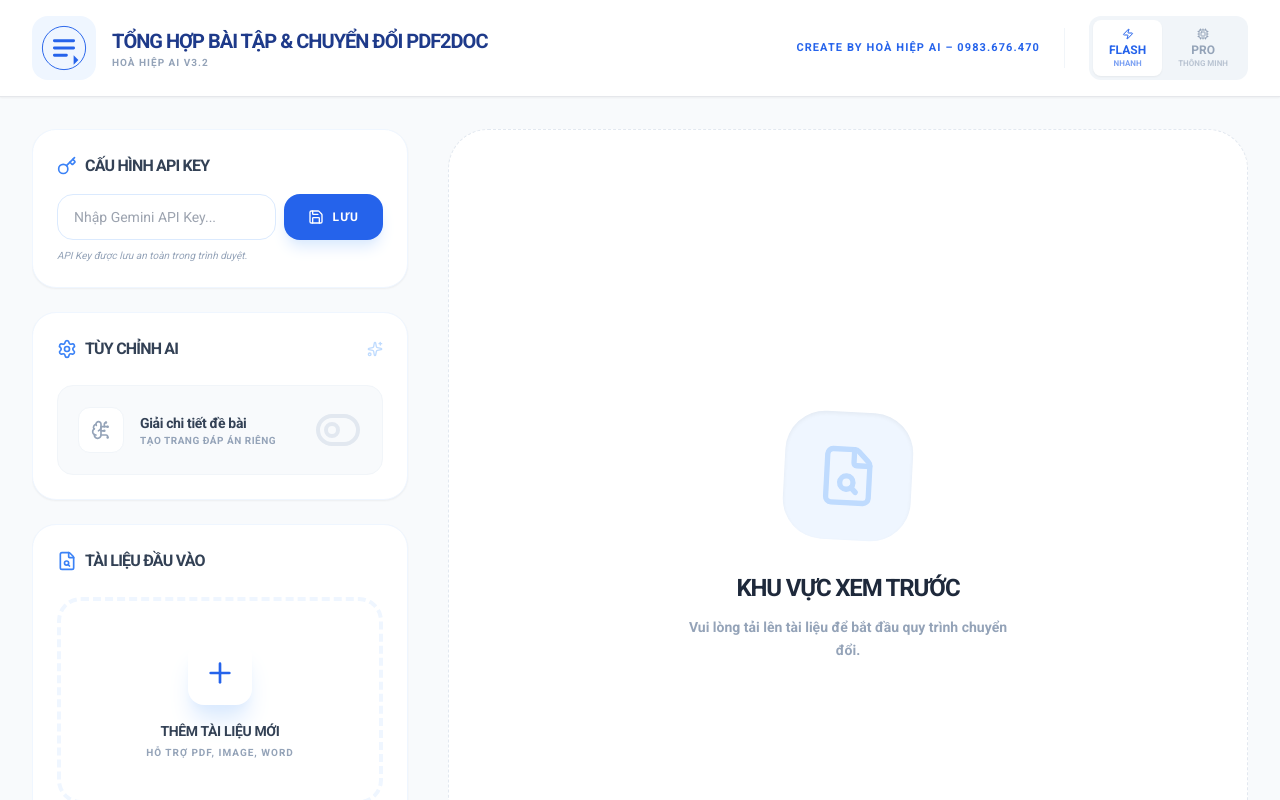
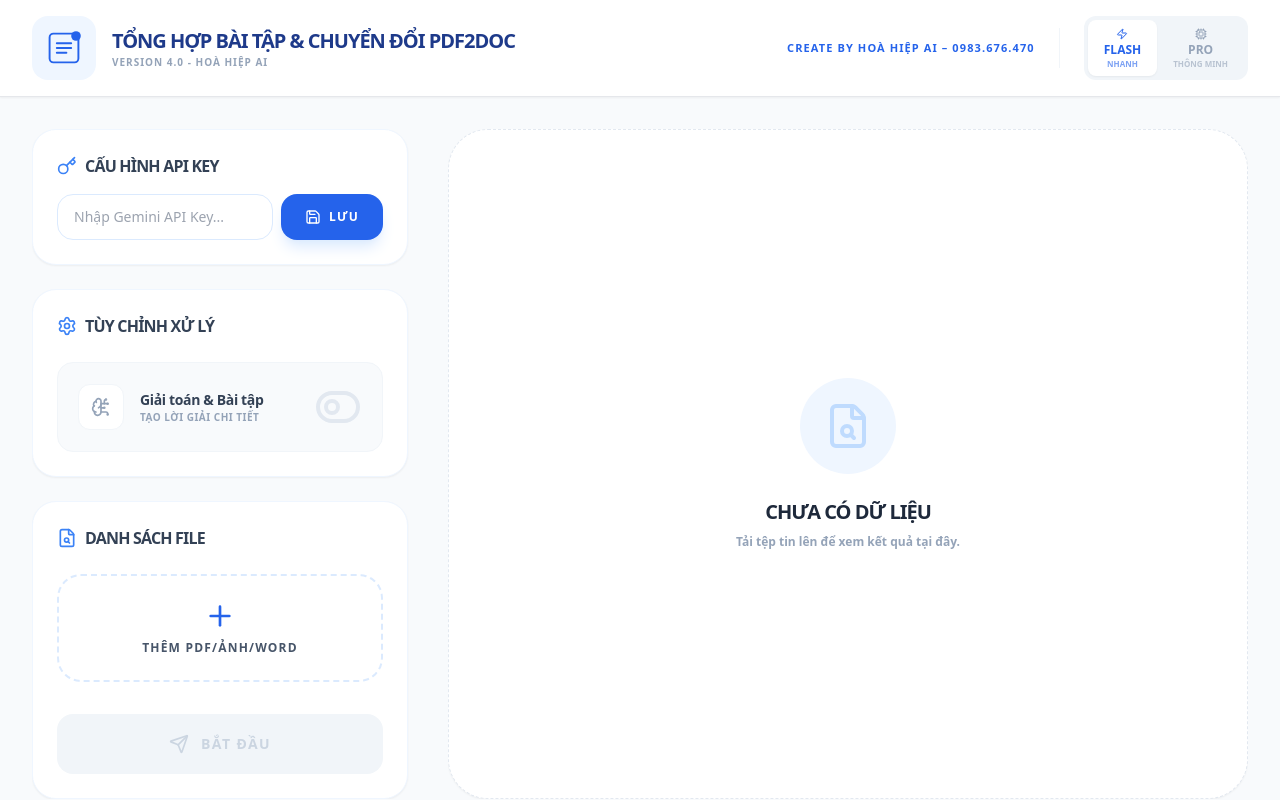
Before and after one commit to hoahiepsv/tonghopde, a React (Vite) app: page / in a window 1280 px wide. Shown: the top 800 px of the page. Built offline with nearby package versions, Linux system fonts and the light colour scheme.

Commit message:
Add files via upload

```diff
--- a/App.tsx
+++ b/App.tsx
@@ -108,7 +108,7 @@ const App: React.FC = () => {
   };
 
   return (
-    <div className="min-h-screen bg-slate-50 flex flex-col">
+    <div className="min-h-screen bg-slate-50 flex flex-col font-sans">
       {/* Header */}
       <header className="bg-white border-b px-8 py-4 flex justify-between items-center shadow-sm sticky top-0 z-50">
         <div className="flex items-center gap-4">
@@ -116,14 +116,15 @@ const App: React.FC = () => {
             {LOGO_SVG}
           </div>
           <div>
-            <h1 className="text-xl font-black text-blue-900 tracking-tighter">
+            <h1 className="text-xl font-black text-blue-900 tracking-tighter uppercase">
               {APP_NAME}
             </h1>
-            <p className="text-[10px] font-bold text-slate-400 uppercase tracking-widest">Hoà Hiệp AI v3.2</p>
+            <p className="text-[10px] font-bold text-slate-400 uppercase tracking-widest">Version 4.0 - Hoà Hiệp AI</p>
           </div>
         </div>
+
         <div className="flex items-center gap-6">
-          <div className="hidden md:block text-right">
+          <div className="hidden lg:block text-right">
             <p className="text-[11px] font-black text-blue-600 uppercase tracking-widest">
               {COPYRIGHT_TEXT}
             </p>
@@ -151,10 +152,10 @@ const App: React.FC = () => {
       </header>
 
       <main className="flex-1 max-w-[1600px] w-full mx-auto p-8 grid grid-cols-1 lg:grid-cols-12 gap-8 overflow-hidden">
-        {/* Settings & Upload */}
+        {/* Left Sidebar */}
         <div className="lg:col-span-4 space-y-6 overflow-y-auto pr-2 custom-scrollbar">
 
-          {/* API Key Section */}
+          {/* API Key Configuration */}
           <section className="bg-white p-6 rounded-3xl shadow-sm border border-blue-50 animate-in fade-in slide-in-from-left duration-500">
             <div className="flex items-center gap-2 mb-4">
               <Key className="w-5 h-5 text-blue-500" />
@@ -179,16 +180,14 @@ const App: React.FC = () => {
                 {isKeySaved ? <><Edit3 className="w-4 h-4" /> CHỈNH SỬA</> : <><Save className="w-4 h-4" /> LƯU</>}
               </button>
             </div>
-            {!isKeySaved && <p className="mt-2 text-[10px] text-slate-400 italic">API Key được lưu an toàn trong trình duyệt.</p>}
           </section>
 
           <section className="bg-white p-6 rounded-3xl shadow-sm border border-blue-50">
             <div className="flex items-center justify-between mb-6">
               <div className="flex items-center gap-2">
                 <Settings className="w-5 h-5 text-blue-500" />
-                <h2 className="font-black uppercase tracking-tighter text-slate-700">Tùy chỉnh AI</h2>
+                <h2 className="font-black uppercase tracking-tighter text-slate-700">Tùy chỉnh Xử lý</h2>
               </div>
-              <Sparkles className="w-4 h-4 text-blue-200" />
             </div>
 
             <div className="p-5 bg-slate-50 rounded-2xl border border-slate-100 flex items-center justify-between group hover:border-blue-200 transition-colors">
@@ -197,19 +196,12 @@ const App: React.FC = () => {
                   <BrainCircuit className="w-5 h-5" />
                 </div>
                 <div>
-                  <p className="font-black text-sm text-slate-700 tracking-tight">Giải chi tiết đề bài</p>
-                  <p className="text-[10px] text-slate-400 font-bold uppercase tracking-wider">Tạo trang đáp án riêng</p>
+                  <p className="font-black text-sm text-slate-700 tracking-tight">Giải toán & Bài tập</p>
+                  <p className="text-[10px] text-slate-400 font-bold uppercase tracking-wider">Tạo lời giải chi tiết</p>
                 </div>
               </div>
-              <button
-                onClick={() => setShouldSolve(!shouldSolve)}
-                className="transition-transform active:scale-90"
-              >
-                {shouldSolve ? (
-                  <ToggleRight className="w-12 h-12 text-blue-600" />
-                ) : (
-                  <ToggleLeft className="w-12 h-12 text-slate-200" />
-                )}
+              <button onClick={() => setShouldSolve(!shouldSolve)}>
+                {shouldSolve ? <ToggleRight className="w-12 h-12 text-blue-600" /> : <ToggleLeft className="w-12 h-12 text-slate-200" />}
               </button>
             </div>
           </section>
@@ -217,38 +209,30 @@ const App: React.FC = () => {
           <section className="bg-white p-6 rounded-3xl shadow-sm border border-blue-50">
             <div className="flex items-center gap-2 mb-6">
               <FileSearch className="w-5 h-5 text-blue-500" />
-              <h2 className="font-black uppercase tracking-tighter text-slate-700">Tài liệu đầu vào</h2>
+              <h2 className="font-black uppercase tracking-tighter text-slate-700">Danh sách File</h2>
             </div>
 
             <div
-              className="border-4 border-dashed border-blue-50 rounded-3xl p-10 text-center hover:bg-blue-50/50 hover:border-blue-200 transition-all cursor-pointer group mb-6"
+              className="border-2 border-dashed border-blue-100 rounded-3xl p-6 text-center hover:bg-blue-50 transition-all cursor-pointer group mb-6"
               onClick={() => document.getElementById('file-upload')?.click()}
             >
               <input id="file-upload" type="file" multiple accept=".pdf,.jpg,.jpeg,.png,.doc,.docx" className="hidden" onChange={handleFileUpload} />
-              <div className="bg-white w-16 h-16 rounded-2xl flex items-center justify-center mx-auto mb-4 shadow-xl shadow-blue-100 group-hover:scale-110 transition-transform">
-                <Plus className="text-blue-600 w-8 h-8" />
-              </div>
-              <p className="font-black text-slate-700 text-sm tracking-tight uppercase">Thêm tài liệu mới</p>
-              <p className="text-[10px] text-slate-400 font-bold mt-1 uppercase tracking-widest">Hỗ trợ PDF, Image, Word</p>
+              <Plus className="text-blue-600 w-8 h-8 mx-auto mb-2 group-hover:scale-110 transition-transform" />
+              <p className="font-bold text-slate-600 text-xs uppercase tracking-widest">Thêm PDF/Ảnh/Word</p>
             </div>
 
-            <div className="space-y-3 max-h-[300px] overflow-y-auto pr-2 custom-scrollbar">
+            <div className="space-y-3">
               {files.map(file => (
-                <div key={file.id} className="flex items-center gap-4 p-4 bg-slate-50 rounded-2xl group border border-transparent hover:border-blue-100 hover:bg-white transition-all shadow-sm">
-                  <div className="bg-white p-2.5 rounded-xl shadow-sm border border-slate-100">
-                    {file.type.startsWith('image/') ? (
-                      <ImageIcon className="w-5 h-5 text-emerald-500" />
-                    ) : (
-                      <FileText className="w-5 h-5 text-blue-500" />
-                    )}
+                <div key={file.id} className="flex items-center gap-3 p-3 bg-slate-50 rounded-2xl group border border-transparent hover:border-blue-100 hover:bg-white transition-all shadow-sm">
+                  <div className="bg-white p-2 rounded-xl border">
+                    {file.type.startsWith('image/') ? <ImageIcon className="w-4 h-4 text-emerald-500" /> : <FileText className="w-4 h-4 text-blue-500" />}
                   </div>
                   <div className="flex-1 min-w-0">
-                    <p className="text-xs font-black text-slate-700 truncate tracking-tight">{file.name}</p>
-                    <p className="text-[9px] text-slate-400 font-bold uppercase">Sẵn sàng</p>
+                    <p className="text-xs font-bold text-slate-700 truncate tracking-tight">{file.name}</p>
                   </div>
                   <button
                     onClick={(e) => { e.stopPropagation(); removeFile(file.id); }}
-                    className="p-2 bg-white text-slate-300 hover:text-red-500 rounded-xl transition-all shadow-sm opacity-0 group-hover:opacity-100"
+                    className="p-2 text-slate-300 hover:text-red-500 transition-colors"
                   >
                     <Trash2 className="w-4 h-4" />
                   </button>
@@ -259,94 +243,62 @@ const App: React.FC = () => {
             <button
               disabled={isProcessing || files.length === 0}
               onClick={processFiles}
-              className={`w-full mt-8 py-5 rounded-2xl flex items-center justify-center gap-3 font-black text-sm tracking-widest shadow-xl transition-all transform active:scale-95 ${
+              className={`w-full mt-8 py-5 rounded-2xl flex items-center justify-center gap-3 font-black text-sm tracking-widest transition-all ${
                 isProcessing || files.length === 0
-                  ? 'bg-slate-100 text-slate-300 cursor-not-allowed shadow-none'
-                  : 'bg-blue-600 text-white hover:bg-blue-700 shadow-blue-100'
+                  ? 'bg-slate-100 text-slate-300 cursor-not-allowed'
+                  : 'bg-blue-600 text-white hover:bg-blue-700 shadow-xl shadow-blue-100 active:scale-95'
               }`}
             >
-              {isProcessing ? (
-                <>
-                  <Loader2 className="w-6 h-6 animate-spin" />
-                  ĐANG PHÂN TÍCH...
-                </>
-              ) : (
-                <>
-                  <Send className="w-5 h-5" />
-                  BẮT ĐẦU XỬ LÝ
-                </>
-              )}
+              {isProcessing ? <><Loader2 className="w-5 h-5 animate-spin" /> ĐANG XỬ LÝ...</> : <><Send className="w-5 h-5" /> BẮT ĐẦU</>}
             </button>
 
             {error && (
-              <div className="mt-6 p-4 bg-red-50 border border-red-100 text-red-600 text-[11px] font-black rounded-2xl flex items-center gap-3 animate-in fade-in">
-                <AlertCircle className="shrink-0 w-4 h-4" />
-                <span className="uppercase tracking-tight">{error}</span>
+              <div className="mt-4 p-3 bg-red-50 border border-red-100 text-red-600 text-[10px] font-bold rounded-xl flex items-center gap-2">
+                <AlertCircle className="shrink-0 w-3 h-3" />
+                <span>{error}</span>
               </div>
             )}
           </section>
         </div>
 
-        {/* Preview Content */}
+        {/* Preview Area */}
         <div className="lg:col-span-8 overflow-hidden h-full flex flex-col">
-          {!result && !isProcessing && (
+          {isProcessing ? (
+            <div className="bg-white h-full rounded-[40px] shadow-sm border border-blue-50 flex flex-col items-center justify-center p-12 text-center animate-in fade-in">
+              <div className="relative mb-8">
+                <div className="w-20 h-20 border-[4px] border-blue-100 border-t-blue-600 rounded-full animate-spin"></div>
+                <Sparkles className="absolute top-1/2 left-1/2 -translate-x-1/2 -translate-y-1/2 text-blue-600 w-8 h-8 animate-pulse" />
+              </div>
+              <h2 className="text-2xl font-black text-slate-800 mb-2 uppercase tracking-tighter">AI đang phân tích dữ liệu</h2>
+              <p className="text-slate-400 text-xs font-bold uppercase tracking-widest animate-pulse">Vui lòng chờ giây lát...</p>
+            </div>
+          ) : result ? (
+            <ExamPreview
+              content={result}
+              sourceFiles={files.map(f => ({ name: f.name, base64: f.base64 || '' }))}
+              apiKey={apiKey}
+            />
+          ) : (
             <div className="bg-white h-full rounded-[40px] shadow-sm border border-dashed border-slate-200 flex flex-col items-center justify-center p-12 text-center">
-              <div className="w-32 h-32 bg-blue-50 rounded-[40px] flex items-center justify-center mb-8 rotate-3 shadow-inner">
-                <FileSearch className="w-16 h-16 text-blue-200" />
+              <div className="w-24 h-24 bg-blue-50 rounded-full flex items-center justify-center mb-6">
+                <FileSearch className="w-12 h-12 text-blue-200" />
               </div>
-              <h2 className="text-2xl font-black text-slate-800 mb-3 uppercase tracking-tighter">Khu vực Xem trước</h2>
-              <p className="text-slate-400 text-sm max-w-xs font-bold leading-relaxed">Vui lòng tải lên tài liệu để bắt đầu quy trình chuyển đổi.</p>
-            </div>
-          )}
-
-          {isProcessing && (
-            <div className="bg-white h-full rounded-[40px] shadow-sm border border-blue-50 flex flex-col items-center justify-center p-12 text-center animate-in fade-in">
-              <div className="relative mb-12 scale-125">
-                <div className="w-24 h-24 border-[6px] border-slate-50 border-t-blue-600 rounded-full animate-spin"></div>
-                <div className="absolute inset-0 flex items-center justify-center">
-                   <BrainCircuit className="text-blue-600 w-10 h-10 animate-pulse" />
-                </div>
-              </div>
-              <h2 className="text-3xl font-black text-slate-800 mb-6 uppercase tracking-tighter">AI đang suy nghĩ</h2>
-              <div className="space-y-6 max-w-sm w-full">
-                <div className="h-2 w-full bg-slate-50 rounded-full overflow-hidden shadow-inner">
-                   <div className="h-full bg-gradient-to-r from-blue-400 to-blue-600 animate-[loading_2s_infinite]"></div>
-                </div>
-                <p className="text-[11px] font-black text-blue-600 uppercase tracking-widest animate-pulse">
-                  {model === AiModel.PRO ? 'Đang phân tích dữ liệu chuyên sâu...' : 'Đang xử lý nhanh tài liệu...'}
-                </p>
-              </div>
-            </div>
-          )}
-
-          {result && !isProcessing && (
-            <div className="h-full animate-in fade-in zoom-in duration-500">
-              <ExamPreview
-                content={result}
-                sourceFiles={files.map(f => ({ name: f.name, base64: f.base64 || '' }))}
-                apiKey={apiKey}
-              />
+              <h2 className="text-xl font-black text-slate-800 mb-2 uppercase tracking-tighter">Chưa có dữ liệu</h2>
+              <p className="text-slate-400 text-xs font-bold">Tải tệp tin lên để xem kết quả tại đây.</p>
             </div>
           )}
         </div>
       </main>
 
       <footer className="bg-white border-t px-8 py-4 flex justify-between items-center shrink-0">
-        <p className="text-[10px] font-black text-slate-400 uppercase tracking-widest italic">{COPYRIGHT_TEXT}</p>
+        <p className="text-[10px] font-black text-slate-400 uppercase tracking-widest">{COPYRIGHT_TEXT}</p>
         <div className="flex items-center gap-4">
-          <p className="text-[10px] font-black text-slate-300 uppercase tracking-widest">Hoà Hiệp AI &copy; 2025</p>
           <p className="text-[10px] font-black text-blue-600 uppercase tracking-widest bg-blue-50 px-4 py-1.5 rounded-full">{COPYRIGHT_TEXT}</p>
         </div>
       </footer>
 
       <style>{`
-        @keyframes loading {
-          0% { width: 0%; margin-left: 0; }
-          50% { width: 60%; margin-left: 20%; }
-          100% { width: 0%; margin-left: 100%; }
-        }
-        .custom-scrollbar::-webkit-scrollbar { width: 6px; }
-        .custom-scrollbar::-webkit-scrollbar-track { background: transparent; }
+        .custom-scrollbar::-webkit-scrollbar { width: 4px; }
         .custom-scrollbar::-webkit-scrollbar-thumb { background: #cbd5e1; border-radius: 10px; }
       `}</style>
     </div>
--- a/constants.tsx
+++ b/constants.tsx
@@ -5,7 +5,7 @@ export const APP_NAME = "TỔNG HỢP BÀI TẬP & CHUYỂN ĐỔI PDF2DOC";
 export const COPYRIGHT_TEXT = "Create by Hoà Hiệp AI – 0983.676.470";
 
 export const SYSTEM_INSTRUCTION = `
-Bạn là một chuyên gia OCR và chuyển đổi tài liệu giáo dục cao cấp, có khả năng lập trình Python để vẽ hình học và biểu đồ toán học chính xác 100%.
+Bạn là một chuyên gia OCR và chuyển đổi tài liệu giáo dục cao cấp, có khả năng lập trình Python để vẽ hình học và biểu đồ toán học chính xác 100% theo phong cách sách giáo khoa Việt Nam.
 
 NHIỆM VỤ 1: CHUYỂN ĐỔI NGUYÊN BẢN (TRỌNG TÂM)
 - Trích xuất toàn bộ nội dung từ tài liệu sang Markdown/LaTeX.
@@ -14,34 +14,38 @@ NHIỆM VỤ 1: CHUYỂN ĐỔI NGUYÊN BẢN (TRỌNG TÂM)
 
 QUY TẮC ĐỊNH DẠNG TOÁN HỌC (BẮT BUỘC):
 1. Mọi nội dung toán học PHẢI bao quanh bằng dấu $. Ví dụ: $\frac{1}{2}$, $\sqrt{x}$.
-   - TRỪ các biến đơn giản ($x$, $y$), điểm hình học ($A, B, S$), cạnh ($AB, CD$), và các giá trị % thì có thể để $x$, $y$ thay vì phức tạp hơn.
-2. Thay thế LaTeX:
+   - TRỪ các biến đơn giản ($x$, $y$), điểm hình học ($A, B, S$), cạnh ($AB, CD$), và các giá trị % thì vẫn phải đặt trong dấu $.
+2. Thay thế LaTeX đặc biệt:
    - \\Longrightarrow thành \\Rightarrow
    - \\Longleftarrow thành \\Leftarrow
    - {aligned} thành {align}
    - angle hoặc angel thành \\widehat{...} (Ví dụ: \\widehat{ABC})
-   - Phép nhân: Ký hiệu "x" thành "." (Ví dụ: $2 . 3 = 6$)
+   - Phép nhân: Ký hiệu "x" thành ký hiệu "." (Ví dụ: $2 . 3 = 6$)
 
-NHIỆM VỤ 2: VẼ HÌNH HÌNH HỌC 2D (Sử dụng Python Matplotlib)
+NHIỆM VỤ 2: VẼ HÌNH HỌC & BIỂU ĐỒ (Sử dụng Python Matplotlib)
 Dùng [[GEOMETRY_CODE]] ... [[/GEOMETRY_CODE]].
-- Hình học phẳng: Tính tọa độ thực, dùng plt.text ghi nhãn điểm. Ẩn grid. plt.axis('equal').
-- Đồ thị hàm số: Dùng np.linspace, vẽ Oxy rõ ràng (plt.axhline, plt.axvline), nhãn x, y, O.
-- KHÔNG dùng ASCII art.
+- Hình học phẳng (2D): Tính tọa độ thực, vẽ chính xác góc, nhãn điểm. Ẩn grid. plt.axis('equal').
+- Đồ thị hàm số & Biểu đồ thống kê:
+  + TRỤC TỌA ĐỘ: Phải có mũi tên ở đầu trục x và y. Gốc tọa độ O phải là 0.
+  + BIỂU ĐỒ: Chọn đúng loại: cột (bar), cột kép, đoạn thẳng (plot), quạt tròn (pie), quạt tròn rỗng (donut).
+  + CHI TIẾT: Phải có Tên biểu đồ (Title), Chú thích (Legend), nhãn trục (xlabel, ylabel).
+  + SỐ LIỆU: Hiển thị giá trị số (data labels) trực tiếp trên đầu các cột hoặc điểm nút đoạn thẳng.
+  + MÀU SẮC: Tự nhiên, hài hòa, font chữ rõ ràng.
+  + TIẾNG VIỆT: Sử dụng tiếng Việt có dấu cho các nhãn và tiêu đề.
 
 NHIỆM VỤ 3: HÌNH ẢNH 3D / SÁNG TẠO (Sử dụng Image Generation)
 Dùng [[AI_IMAGE_PROMPT]] ... [[/AI_IMAGE_PROMPT]].
 - Cho các hình khối 3D (Kim tự tháp, lăng trụ, mặt cầu) hoặc hình minh họa thực tế.
-- Prompt tiếng Anh chi tiết: "A professional 3D geometric diagram of a pyramid with vertex S and base ABCD, clear lines, educational style, white background."
-- Nếu dùng Python cho 3D: Phải dùng projection='3d' và ax.view_init(elev=20, azim=45).
+- Prompt tiếng Anh cực kỳ chi tiết: "A professional 3D geometric diagram, white background, educational style, sharp lines."
 
 NHIỆM VỤ 4: GIẢI BÀI TẬP (Chỉ khi có yêu cầu)
-- Đặt sau thẻ [[SOLUTION_START]]. Trình bày khoa học, dùng bảng biểu Markdown cho trắc nghiệm hoặc thống kê.
+- Đặt sau thẻ [[SOLUTION_START]]. Trình bày khoa học, dùng bảng biểu Markdown cho trắc nghiệm.
 `;
 
 export const LOGO_SVG = (
   <svg viewBox="0 0 100 100" className="w-12 h-12 text-blue-600 fill-current">
-    <circle cx="50" cy="50" r="45" fill="none" stroke="currentColor" strokeWidth="2"/>
-    <path d="M30 35h40M30 50h40M30 65h25" stroke="currentColor" strokeWidth="6" strokeLinecap="round"/>
-    <path d="M70 65l10 10-10 10V65z" fill="currentColor"/>
+    <rect x="20" y="20" width="60" height="60" rx="8" fill="none" stroke="currentColor" strokeWidth="4"/>
+    <path d="M35 40h30M35 50h30M35 60h20" stroke="currentColor" strokeWidth="4" strokeLinecap="round"/>
+    <circle cx="75" cy="25" r="10" fill="currentColor"/>
   </svg>
 );
```
